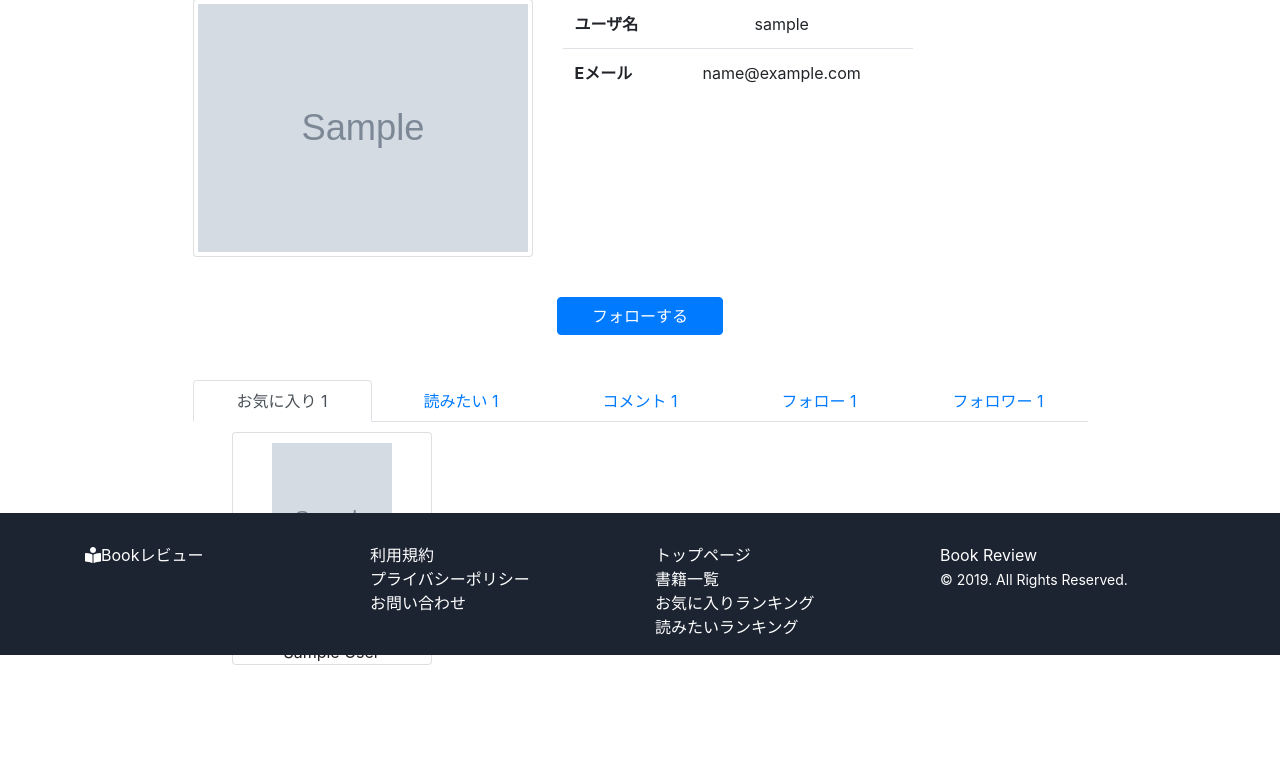
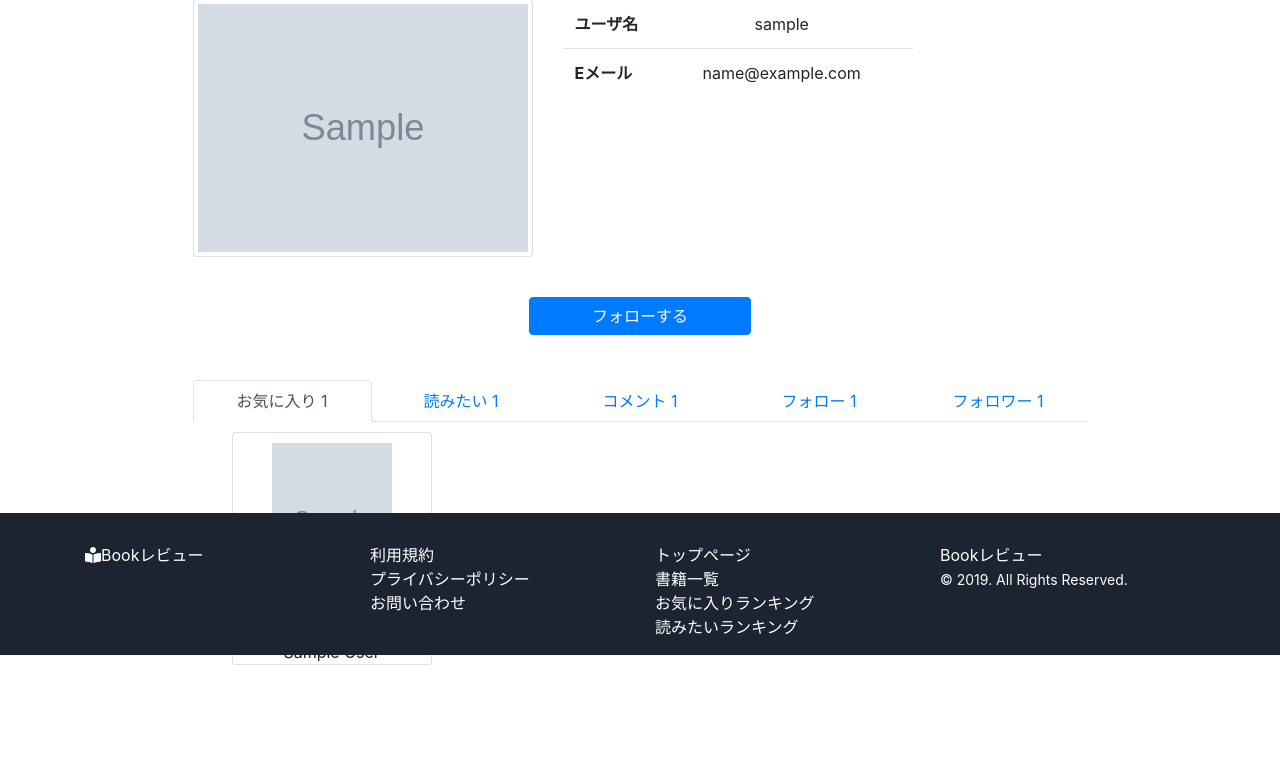
Before and after one commit to yuna1001/book-review, a Django app: page /accounts/detail/00000000-0000-0000-0000-000000000001/ in a window 1280 px wide. Shown: the part 145-906 px from the top of the page. Run offline with Django 3.2, Linux system fonts and the light colour scheme; tables that the repository leaves empty hold one stand-in row (values such as "Sample post"); grey boxes marked "Sample" are stand-in pictures; some libraries are stand-ins or nearby versions.

Commit message:
[mod] レスポンシブ対応の修正

```diff
--- a/config/settings/local.py
+++ b/config/settings/local.py
@@ -57,9 +57,9 @@ AWS_S3_CUSTOM_DOMAIN = 'd3ri4bj3n8e0i0.cloudfront.net'
 
 # staticファイル設定
 # 静的ファイル配信用ディレクトリで、URLの一部になる
-STATIC_URL = '/static/'
+""" STATIC_URL = '/static/'
 STATICFILES_STORAGE = 'storages.backends.s3boto3.S3Boto3Storage'
-STATICFILES_DIRS = [os.path.join(BASE_DIR, 'static')]
+STATICFILES_DIRS = [os.path.join(BASE_DIR, 'static')] """
 AWS_STORAGE_BUCKET_NAME = 'kyne-book-review'
 
 # mediaファイル設定
--- a/static/accounts/customuser_detail.css
+++ b/static/accounts/customuser_detail.css
@@ -22,7 +22,7 @@ div.button-wrapper {
 }
 
 div.button-wrapper button {
-    width: 15%;
+    width: 20%;
 }
 
 div.user-info-tabs {
--- a/templates/accounts/customuser_detail.html
+++ b/templates/accounts/customuser_detail.html
@@ -64,7 +64,7 @@
 
 <!-- ユーザ情報タブ -->
 <div class="user-info-tabs">
-    <div class="col-xs-12 com-sm-12 col-md-10 col-lg-10 mx-auto">
+    <div class="col-xs-4 com-sm-4 col-md-10 col-lg-10 mx-auto">
         <nav>
             <div class="nav nav-tabs w-100 nav-justified" id="nav-tab" role="tablist">
                 <a class="nav-item nav-link active" id="nav-profile-tab" data-toggle="tab" href="#nav-favorite"
--- a/templates/base.html
+++ b/templates/base.html
@@ -83,7 +83,7 @@
                 <div class="container">
                     <div class="row">
                         <div class="col-md-3 col-sm-4 col-md-push-3">
-                            <i class="fas fa-book-reader"></i>Bookレビュー</a>
+                            <i class="fas fa-book-reader"></i>Bookレビュー
                         </div>
                         <div class="col-md-3 col-sm-4 col-md-push-3">
                             <ul class="list-unstyled">
@@ -116,8 +116,9 @@
                         </div>
 
                         <div class="col-md-3 col-sm-12 col-md-pull-9">
-                            <div class="footer-logo"><a href="https://mdbootstrap.com/education/bootstrap/"> Book
-                                    Review</a></div>
+                            <div class="footer-logo">
+                                <a href="{% url 'book:about' %}"> Bookレビュー</a>
+                            </div>
                             <p><small>&copy; 2019. All Rights Reserved.</p>
                         </div>
                     </div>
```
